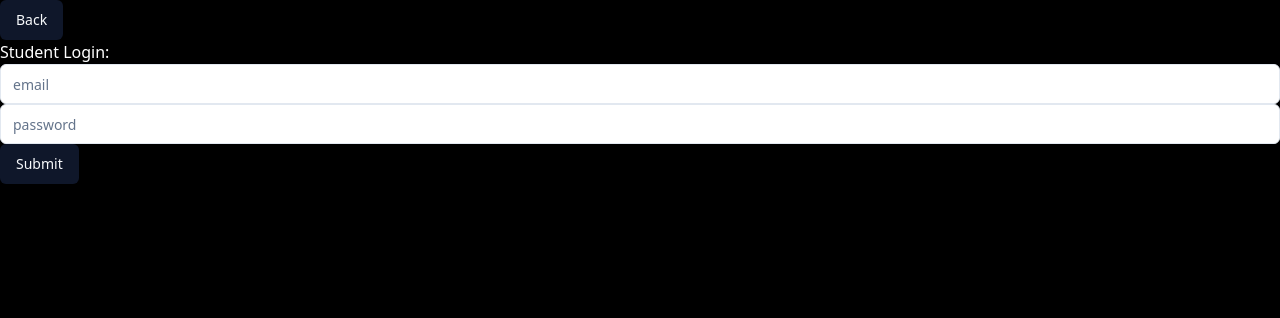
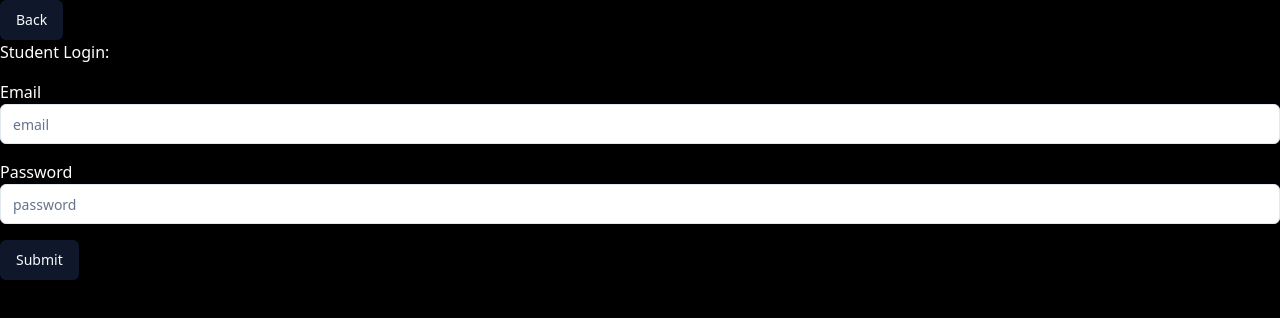
Before and after one commit to Rupamdas832/prisma-demo-app, a Next.js app: page /login/students in a window 1280 px wide. Shown: the top 318 px of the page. Built offline with nearby package versions, Linux system fonts and the light colour scheme.

Commit message:
Loginpage redirection check

```diff
--- a/src/app/api/login/students/route.js
+++ b/src/app/api/login/students/route.js
@@ -45,7 +45,7 @@ export async function POST(req) {
 
   return NextResponse.json(
     {
-      error: "invalid credentials",
+      error: "Invalid credentials",
     },
     { status: 400 }
   );
--- a/src/app/api/login/teachers/route.js
+++ b/src/app/api/login/teachers/route.js
@@ -7,6 +7,7 @@ import { cookies } from "next/headers";
 export async function POST(req) {
   const { email, password } = await req.json();
 
+  try {
     const requestedTeacher = await prisma.teacher.findFirst({
       where: {
         email: {
@@ -14,9 +15,11 @@ export async function POST(req) {
         },
       },
     });
-
     if (requestedTeacher) {
-    const isValidPassword = await compare(password, requestedTeacher.password);
+      const isValidPassword = await compare(
+        password,
+        requestedTeacher.password
+      );
 
       if (isValidPassword === true) {
         const token = await sign({
@@ -42,11 +45,19 @@ export async function POST(req) {
         );
       }
     }
-
     return NextResponse.json(
       {
-      error: "invalid credentials",
+        error: "Invalid credentials",
       },
       { status: 400 }
     );
+  } catch (error) {
+    console.log(error);
+    return NextResponse.json(
+      {
+        error: "Something went wrong",
+      },
+      { status: 500 }
+    );
   }
+}
--- a/src/components/navbar/Navbar.jsx
+++ b/src/components/navbar/Navbar.jsx
@@ -12,6 +12,8 @@ const Navbar = () => {
       const data = await res.json();
       if (res.status === 200) {
         window.location.reload();
+        localStorage.clear("userId");
+        localStorage.clear("userAccess");
       }
     } catch (error) {
       console.log(error);
--- a/src/middleware.js
+++ b/src/middleware.js
@@ -109,6 +109,7 @@ const params = (url) => {
 };
 
 export async function middleware(req) {
+  // teachers route
   if (
     req.nextUrl.pathname.startsWith("/teachers") ||
     req.nextUrl.pathname.startsWith("/api/teachers")
@@ -123,6 +124,8 @@ export async function middleware(req) {
       }
     }
   }
+
+  // students route
   if (
     req.nextUrl.pathname.startsWith("/students") ||
     req.nextUrl.pathname.startsWith("/api/students")
@@ -137,4 +140,18 @@ export async function middleware(req) {
       }
     }
   }
+
+  // login route
+  if (
+    req.nextUrl.pathname === "/login/teachers" &&
+    (await teacherAccessLevel(req))
+  ) {
+    return NextResponse.redirect(new URL("/teachers", req.url));
+  }
+  if (
+    req.nextUrl.pathname === "/login/students" &&
+    (await studentAccessLevel(req))
+  ) {
+    return NextResponse.redirect(new URL("/students", req.url));
+  }
 }
--- a/src/pages/index.js
+++ b/src/pages/index.js
@@ -20,10 +20,10 @@ export default function Home() {
           <p>Login as</p>
           <div>
             <Button variant="outline">
-              <Link href="/teachers/login">Teacher</Link>
+              <Link href="/login/teachers">Teacher</Link>
             </Button>
             <Button variant="outline">
-              <Link href="/students/login">Student</Link>
+              <Link href="/login/students">Student</Link>
             </Button>
           </div>
         </div>
--- a/src/pages/login/students.js
+++ b/src/pages/login/students.js
@@ -7,23 +7,37 @@ import { useState } from "react";
 export default function StudentLogin() {
   const [email, setEmail] = useState("");
   const [password, setPassword] = useState("");
+  const [isLoading, setIsLoading] = useState(false);
+  const [isError, setIsError] = useState(null);
 
-  const onSubmit = (e) => {
+  const onSubmit = async (e) => {
     e.preventDefault();
+    setIsLoading(true);
+    setIsError(null);
     const origin = window.location.origin;
 
-    fetch(origin + "/api/login/students", {
+    try {
+      const res = await fetch(origin + "/api/login/students", {
         body: JSON.stringify({
           email,
           password,
         }),
         method: "POST",
         credentials: "include",
-    })
-      .then(async (res) => await res.json())
-      .then((data) => {
+      });
+      const data = await res.json();
+      if (res.status === 200) {
         Router.replace(`/students/${data?.id}`);
-      });
+        localStorage.setItem("userId", data?.id);
+        localStorage.setItem("userAccess", "student");
+      } else if (res.status === 400) {
+        setIsError(data.error);
+      }
+    } catch (error) {
+      console.log(error);
+    } finally {
+      setIsLoading(false);
+    }
   };
 
   return (
@@ -32,7 +46,15 @@ export default function StudentLogin() {
         <Link href="/">Back</Link>
       </Button>
       <p>Student Login:</p>
-      <form onSubmit={onSubmit}>
+      <form
+        onSubmit={onSubmit}
+        style={{
+          display: "flex",
+          flexDirection: "column",
+          alignItems: "start",
+        }}
+      >
+        <label style={{ marginTop: "1rem" }}>Email</label>
         <Input
           type="email"
           placeholder="email"
@@ -40,6 +62,7 @@ export default function StudentLogin() {
           onChange={(e) => setEmail(e.target.value)}
           name="email"
         />
+        <label style={{ marginTop: "1rem" }}>Password</label>
         <Input
           type="password"
           value={password}
@@ -47,7 +70,13 @@ export default function StudentLogin() {
           placeholder="password"
           name="password"
         />
-        <Button type="submit">Submit</Button>
+        <Button
+          type="submit"
+          style={{ marginTop: "1rem", marginBottom: "1rem" }}
+        >
+          {isLoading ? "Submitting" : "Submit"}
+        </Button>
+        {isError ? isError : ""}
       </form>
     </div>
   );
--- a/src/pages/login/teachers.js
+++ b/src/pages/login/teachers.js
@@ -7,23 +7,37 @@ import { useState } from "react";
 export default function TeacherLogin() {
   const [email, setEmail] = useState("");
   const [password, setPassword] = useState("");
+  const [isLoading, setIsLoading] = useState(false);
+  const [isError, setIsError] = useState(null);
 
-  const onSubmit = (e) => {
+  const onSubmit = async (e) => {
+    setIsError(null);
     e.preventDefault();
     const origin = window.location.origin;
+    setIsLoading(true);
 
-    fetch(origin + "/api/login/teachers", {
+    try {
+      const res = await fetch(origin + "/api/login/teachers", {
         body: JSON.stringify({
           email,
           password,
         }),
         method: "POST",
         credentials: "include",
-    })
-      .then(async (res) => await res.json())
-      .then((data) => {
+      });
+      const data = await res.json();
+      if (res.status === 200) {
         Router.push(`/teachers/${data?.id}`);
-      });
+        localStorage.setItem("userId", data?.id);
+        localStorage.setItem("userAccess", "teacher");
+      } else if (res.status === 400) {
+        setIsError(data.error);
+      }
+    } catch (error) {
+      console.log(error);
+    } finally {
+      setIsLoading(false);
+    }
   };
 
   return (
@@ -32,7 +46,15 @@ export default function TeacherLogin() {
         <Link href="/">Back</Link>
       </Button>
       <p>Teacher Login:</p>
-      <form onSubmit={onSubmit}>
+      <form
+        onSubmit={onSubmit}
+        style={{
+          display: "flex",
+          flexDirection: "column",
+          alignItems: "start",
+        }}
+      >
+        <label style={{ marginTop: "1rem" }}>Email</label>
         <Input
           type="email"
           placeholder="email"
@@ -40,6 +62,7 @@ export default function TeacherLogin() {
           onChange={(e) => setEmail(e.target.value)}
           name="email"
         />
+        <label style={{ marginTop: "1rem" }}>Password</label>
         <Input
           type="password"
           value={password}
@@ -47,7 +70,13 @@ export default function TeacherLogin() {
           placeholder="password"
           name="password"
         />
-        <Button type="submit">Submit</Button>
+        <Button
+          type="submit"
+          style={{ marginTop: "1rem", marginBottom: "1rem" }}
+        >
+          {isLoading ? "Submitting" : "Submit"}
+        </Button>
+        {isError ? isError : ""}
       </form>
     </div>
   );
--- a/src/pages/students/[id]/edit.js
+++ b/src/pages/students/[id]/edit.js
@@ -11,7 +11,7 @@ export default function StudentEdit() {
   const [email, setEmail] = useState("");
   const [age, setAge] = useState("");
   const [gender, setGender] = useState("");
-  const [isLoading, setIsLoading] = useState(false);
+  const [isLoading, setIsLoading] = useState(true);
 
   const fetchData = async (studentId) => {
     const origin = window.location.origin;
--- a/src/pages/students/[id]/index.js
+++ b/src/pages/students/[id]/index.js
@@ -2,13 +2,13 @@ import Layout from "@/components/layout/Layout";
 import { Button } from "@/components/ui/button";
 import Link from "next/link";
 import { useRouter } from "next/router";
-import { useEffect, useState } from "react";
+import { useEffect, useMemo, useState } from "react";
 
 export default function Student() {
   const { query } = useRouter();
   const id = query["id"];
   const [studentData, setStudentData] = useState({});
-  const [isLoading, setIsLoading] = useState(false);
+  const [isLoading, setIsLoading] = useState(true);
 
   const fetchData = async (studentId) => {
     const origin = window.location.origin;
@@ -34,6 +34,18 @@ export default function Student() {
     }
   }, [id]);
 
+  const isEditable = useMemo(() => {
+    if (localStorage.getItem("userAccess") === "teacher") {
+      return true;
+    } else if (
+      localStorage.getItem("userAccess") === "student" &&
+      localStorage.getItem("userId") === id
+    ) {
+      return true;
+    }
+    return false;
+  }, [localStorage.getItem("userId")]);
+
   return (
     <Layout>
       {isLoading ? (
@@ -42,9 +54,11 @@ export default function Student() {
         <div>
           <div>
             <p>Student #{studentData?.id}</p>
-            <Button type="submit">
-              <Link href={`/students/${studentData?.id}/edit`}>Edit</Link>
-            </Button>
+            {isEditable && (
+              <Button type="submit">
+                <Link href={`/students/${studentData?.id}/edit`}>Edit</Link>
+              </Button>
+            )}
           </div>
 
           <p>
--- a/src/pages/teachers/[id]/edit.js
+++ b/src/pages/teachers/[id]/edit.js
@@ -12,7 +12,7 @@ export default function TeacherEdit() {
   const [email, setEmail] = useState("");
   const [age, setAge] = useState("");
   const [gender, setGender] = useState("");
-  const [isLoading, setIsLoading] = useState(false);
+  const [isLoading, setIsLoading] = useState(true);
 
   const fetchData = async (teacherId) => {
     const origin = window.location.origin;
--- a/src/pages/teachers/[id]/index.js
+++ b/src/pages/teachers/[id]/index.js
@@ -8,7 +8,7 @@ export default function Teacher() {
   const { query } = useRouter();
   const id = query["id"];
   const [teacherData, setTeacherData] = useState({});
-  const [isLoading, setIsLoading] = useState(false);
+  const [isLoading, setIsLoading] = useState(true);
 
   const fetchData = async (teacherId) => {
     const origin = window.location.origin;
```
Lines whose indentation alone changed are shown as unchanged.
